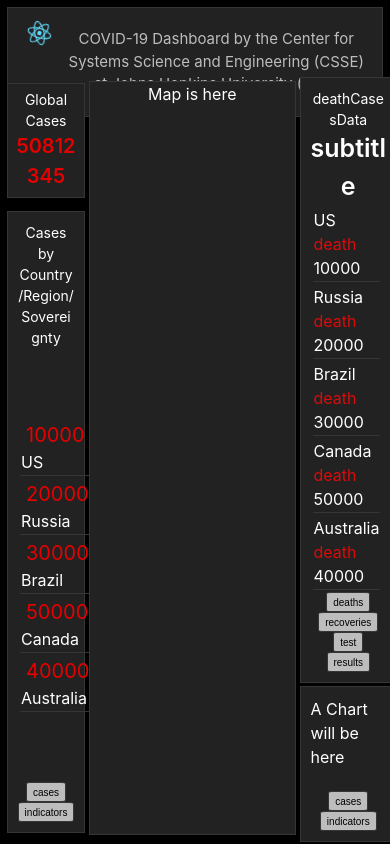
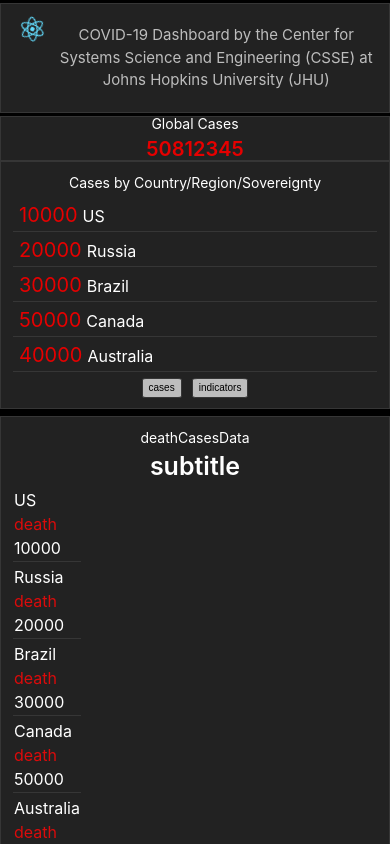
Before and after one commit to tritonJS826/covid-dashvoard, a React (Create React App) app: page / in a window 390 px wide. Shown: the top 844 px of the page. Built offline with nearby package versions, Linux system fonts and the light colour scheme; what react-router-redux would draw is missing.

Commit message:
feat: add adaptive

```diff
--- a/src/components/App/style.module.scss
+++ b/src/components/App/style.module.scss
@@ -6,7 +6,9 @@
   $color-blue: #73b2ff;
   $color-light-grey: #bdbdbd;
   $color-dark-grey: #363636;
-
+  display: flex;
+  flex-direction: column;
+  justify-content: space-evenly;
   text-align: center;
   height: 100vh;
   overflow-wrap: break-word;
@@ -14,35 +16,37 @@
   &_main {
     display: flex;
     flex-direction: row;
-    flex-wrap: nowrap;
+    flex-wrap: wrap;
     justify-content: space-between;
-    height: calc(100% - 76px);
+    height: 100%;
+    width: 100%;
+    margin: 0 auto;
   }
   &_left, &_right {
     display: flex;
     flex-direction: column;
     justify-content: space-around;
   }
-  &_left {
-    width: 20%;
-  }
-  &_right {
-    width: 25%;
-  }
+  // &_left {
+  //   width: 20%;
+  // }
+  // &_right {
+  //   width: 25%;
+  // }
   &_center {
-    width: 53%;
+    width: 60%;
   }
   &_component_block {
   display: flex;
   flex-direction: column;
   justify-content: space-between;
-  width: 100%;
-  margin: 3px 7px;
+  // width: 100%;
+  // margin: 3px 7px;
   padding: 10px;
   text-align: left;
   border: 1px solid #363636;
   background-color: #222;
-  box-sizing: border-box;
+  // box-sizing: border-box;
   }
   &_caption {
     text-align: center
@@ -75,7 +79,7 @@
     margin: 0 5px;
   }
   &_buttons_wrapper {
-    width: 100%;
+    // width: 100%;
     display: flex;
     flex-direction: row;
     justify-content: center;
@@ -100,3 +104,74 @@
     outline: none;
   }
 }
+
+@media (max-width: 767px) {
+  .app {
+    &_main {
+    display: flex;
+    flex-direction: row;
+    flex-wrap: wrap;
+    justify-content: space-between;
+    }
+    &_left {
+      order: 1;
+      width: 100%;
+     }
+     &_right {
+       order: 2;
+       width: 100%;
+
+     }
+     &_center {
+       order: 3;
+       width: 100%;
+       height: 100vh;
+     }
+  }
+}
+
+@media (min-width: 768px) and (max-width: 991px) {
+  .app {
+    // &_main {
+    // display: flex;
+    // flex-direction: row;
+    // flex-wrap: wrap;
+    // justify-content: space-between;
+    // }
+    &_left {
+      order: 1;
+      width: 50%;
+     }
+     &_right {
+       order: 2;
+       width: 50%;
+
+     }
+     &_center {
+       order: 3;
+       width: 100%;
+       height: 100vh;
+     }
+  }
+}
+
+@media (min-width: 992px) and (max-width: 1239px){
+  .app {
+    &_main {
+    display: flex;
+    flex-direction: row;
+    flex-wrap: nowrap;
+    justify-content: space-between;
+    }
+    &_left {
+      order: 1;
+     }
+     &_right {
+       order: 3;
+     }
+     &_center {
+       order: 2;
+
+     }
+  }
+}
--- a/src/components/ChartBlock/style.module.scss
+++ b/src/components/ChartBlock/style.module.scss
@@ -1,4 +1,4 @@
 .chartblock {
   height: 40%;
-  margin: 0 7px;
+  // margin: 0 7px;
 }
--- a/src/components/CountryListLine/style.module.scss
+++ b/src/components/CountryListLine/style.module.scss
@@ -4,7 +4,7 @@
 
 .line:global {
   &__white {
-    color: ffffff;
+    color: #ffffff;
 
   }
 }
--- a/src/components/DeathListLine/style.module.scss
+++ b/src/components/DeathListLine/style.module.scss
@@ -1,5 +1,5 @@
 .line {
   &__red {
-    color: rgb(219, 11, 11);
+    color: #db0b0b;
   }
 }
--- a/src/components/GlobalCasesBlock/style.module.scss
+++ b/src/components/GlobalCasesBlock/style.module.scss
@@ -2,10 +2,10 @@
   display: flex;
   flex-direction: column;
   justify-content: center;
-  width: 100%;
+  // width: 100%;
   height: 15%;
-  padding: 5px;
-  margin: 7px;
+  // padding: 5px;
+  // margin: 7px;
   border: 1px solid #363636;
   background-color: #222;
   box-sizing: border-box;
--- a/src/components/HeaderBlock/style.module.scss
+++ b/src/components/HeaderBlock/style.module.scss
@@ -1,7 +1,7 @@
 .headerblock {
   text-align: center;
-  height: 60px;
-  margin: 7px;
+  // height: 60px;
+  padding: 3px 0;
   &_wrapper {
     display: flex;
     flex-direction: row;
--- a/src/components/MapBlock/style.module.scss
+++ b/src/components/MapBlock/style.module.scss
@@ -1,7 +1,7 @@
 .MapBlock {
   width: 100%;
-  height: calc(100% - 14px);
-  margin: 7px;
+  height: 100%;
+  // margin: 7px;
   border: 1px solid #363636;
   background-color: #222;
   box-sizing: border-box;
--- a/src/components/RecoveryListLine/style.module.scss
+++ b/src/components/RecoveryListLine/style.module.scss
@@ -1,5 +1,5 @@
 .line {
   &__green {
-    color: rgb(33, 168, 28);
+    color: #21a81c;
   }
 }
```
